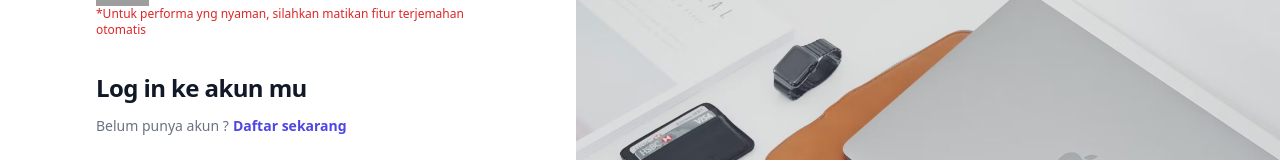
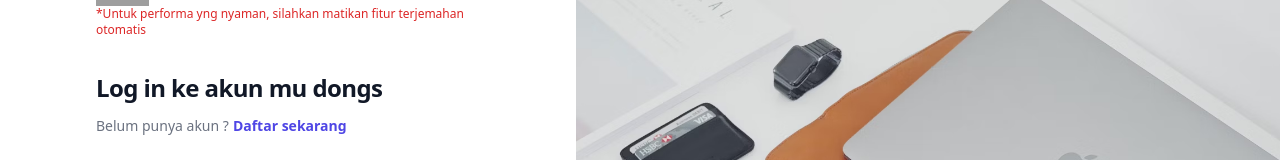
Before and after one commit to JamaludinHanif/usaha-bersama, a React (Vite) app: page / in a window 1280 px wide. Shown: the part 130-290 px from the top of the page. Built offline with nearby package versions, Linux system fonts and the light colour scheme; grey boxes are pictures that could not be loaded.

Commit message:
tes autodeploy pt 5

```diff
--- a/src/pages/authentication/Login.jsx
+++ b/src/pages/authentication/Login.jsx
@@ -87,7 +87,7 @@ const Login = () => {
                 />
                 <p className="text-red-600 text-xs">*Untuk performa yng nyaman, silahkan matikan fitur terjemahan otomatis</p>
                 <h2 class="mt-8 text-2xl font-bold leading-9 tracking-tight text-gray-900">
-                  Log in ke akun mu
+                  Log in ke akun mu dongs
                 </h2>
                 <p class="mt-2 text-sm leading-6 text-gray-500">
                   Belum punya akun ?
```
